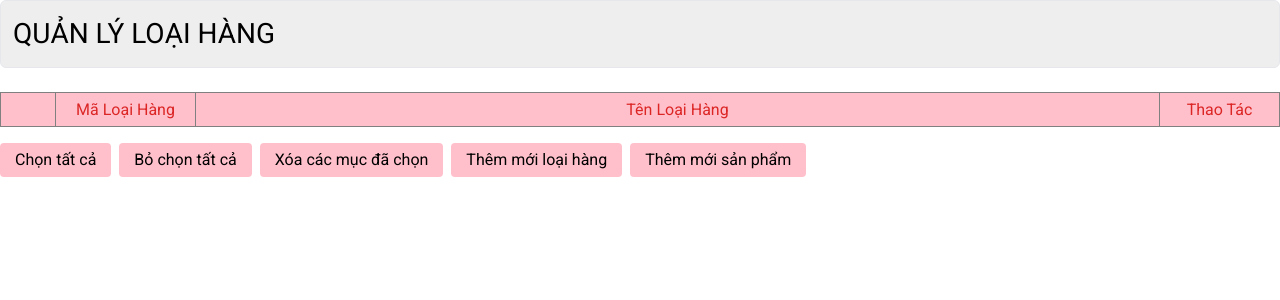
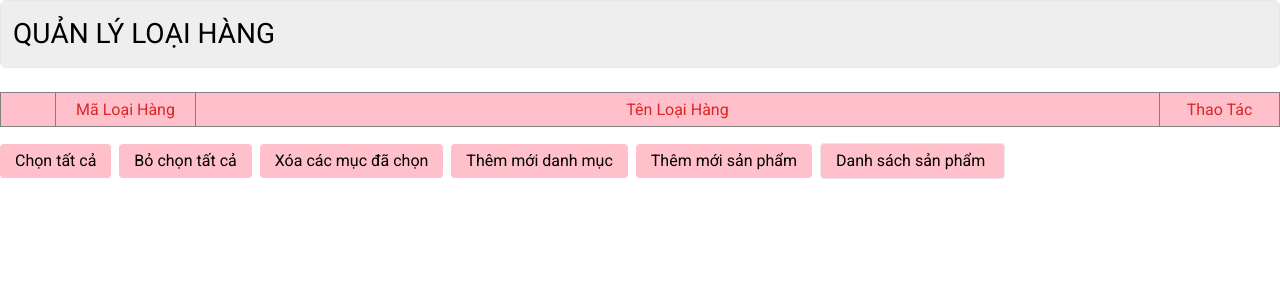
Before and after one commit to DungDev0106/WEB2041_Du_an-mau, a PHP site: page /admin/category/list_cate.php in a window 1280 px wide. Shown: the top 300 px of the page. Run offline with PHP 8.4, Linux system fonts and the light colour scheme; data that the repository does not hold is empty; some libraries are stand-ins or nearby versions.

Commit message:
list cate update

```diff
--- a/admin/category/list_cate.php
+++ b/admin/category/list_cate.php
@@ -10,9 +10,9 @@
     <table class="border w-full mx-auto ">
         <tr class="bg-[#FFC0CB] py-2 border text-center text-red-600" >
             <td class="w-[55px] "></td>
-            <td title="Mã loại hàng" class="w-[140px] text-center">Mã Loại Hàng</td>
-            <td title="Tên loại hàng" class="text-center">Tên Loại Hàng</td>
-            <td title="Hành động" class="text-center w-[120px]">Thao Tác</td>
+            <td title="Mã loại hàng" class="w-[140px]">Mã Loại Hàng</td>
+            <td title="Tên loại hàng" class="">Tên Loại Hàng</td>
+            <td title="Hành động" class="w-[120px]">Thao Tác</td>
         </tr>
         <?php
             foreach ($list_cate as $cate){
@@ -35,8 +35,10 @@
         <input type="button" value="Chọn tất cả">
         <input type="button" value="Bỏ chọn tất cả">
         <input type="button" value="Xóa các mục đã chọn">
-        <input type="button" onclick="location.href='index_admin.php?act=add_cate'" value="Thêm mới loại hàng">
+        <input type="button" onclick="location.href='index_admin.php?act=add_cate'" value="Thêm mới danh mục">
         <input type="button" onclick="location.href='index_admin.php?act=add_pro'" value="Thêm mới sản phẩm">
+        <input class=" border px-3 py-1 rounded-[4px] bg-[#FFC0CB] hover:font-[500]"
+                       type="button" onclick="location.href='index_admin.php?act=list_pro'" value="Danh sách sản phẩm ">
     </div> <!-- End .action -->
 </div> <!-- End .list_cate-->
 <!DOCTYPE html>
@@ -80,6 +82,7 @@
         }
         .action>input:hover{
             color: rgb(239 68 68);
+            font-weight:500;
         }
     </style>
 </head>
```
